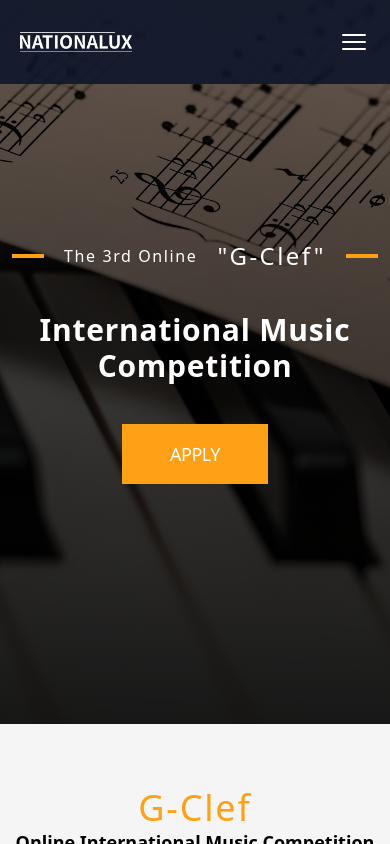
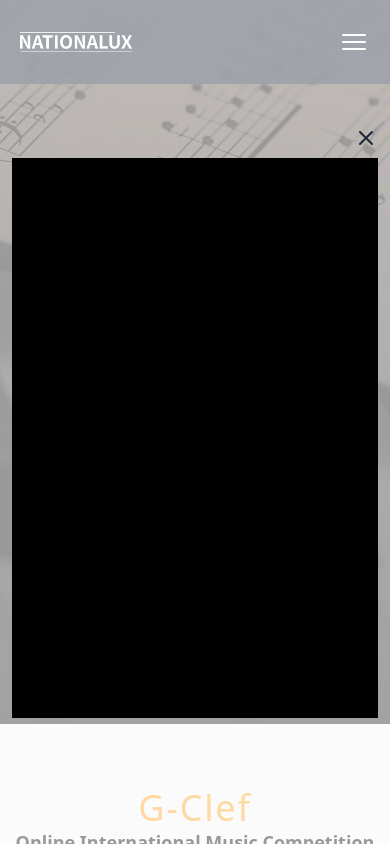
Before and after one commit to ha-philip/gclef, a Next.js app: page / in a window 390 px wide. Both pictures are taken after a click on the button "APPLY". Shown: the top 844 px of the page. Built offline with nearby package versions, Linux system fonts and the light colour scheme.

Commit message:
Feat: Overlay 팝업

```diff
--- /dev/null
+++ b/components/Apply.tsx
@@ -0,0 +1,15 @@
+import {motion} from "framer-motion";
+
+export default function Apply() {
+    return(
+        <>
+            <motion.div
+                initial={{scale: 0}}
+                animate={{scale: 1}}
+                className="lg:w-[75rem] w-full bg-[black] h-[35rem] z-30"
+            >
+
+            </motion.div>
+        </>
+    );
+}
--- a/components/NavBar.tsx
+++ b/components/NavBar.tsx
@@ -3,6 +3,7 @@ import { cls } from "./utils";
 import { motion, useAnimation, useScroll } from "framer-motion";
 import Link from "next/link";
 import { useEffect, useState } from "react";
+import Apply from "./Apply";
 
 const ScrollUp = {
   top: {
@@ -20,6 +21,7 @@ export default function NavigationBar() {
   const buttonAnimation = useAnimation();
   const [lanToggle, set_lanToggle] = useState<"KR" | "EN">("EN");
   const [toggleMenu, set_toggleMenu] = useState<boolean>(false);
+  const [overlay, setOverlay] = useState<boolean>(false);
 
   const scrollToTop = () => {
     window.scrollTo({
@@ -93,7 +95,9 @@ export default function NavigationBar() {
                 <span>CONTACT</span>
               </Link>
 
-              <button className="bg-[#fea116] py-8 px-20 text-white text-2xl tracking-wider flex justify-center items-center gap-3 hover:bg-[#fdad35] transition">
+              <button
+              onClick={() => setOverlay(true)}
+              className="bg-[#fea116] py-8 px-20 text-white text-2xl tracking-wider flex justify-center items-center gap-3 hover:bg-[#fdad35] transition">
                 APPLY
                 <svg xmlns="http://www.w3.org/2000/svg" fill="none" viewBox="0 0 24 24" stroke-width="1.5" stroke="currentColor" className="w-6 h-6">
                   <path stroke-linecap="round" stroke-linejoin="round" d="M6 12L3.269 3.126A59.768 59.768 0 0121.485 12 59.77 59.77 0 013.27 20.876L5.999 12zm0 0h7.5" />
@@ -180,7 +184,9 @@ export default function NavigationBar() {
                 <span>PAST WINNERS</span>
               </Link>
 
-              <button className="bg-[#fea116] py-6 text-white text-lg tracking-wider flex justify-center items-center gap-3 hover:bg-[#fdad35] transition">
+              <button
+              onClick={() => setOverlay(true)}
+              className="bg-[#fea116] py-6 text-white text-lg tracking-wider flex justify-center items-center gap-3 hover:bg-[#fdad35] transition">
                 APPLY
                 <svg xmlns="http://www.w3.org/2000/svg" fill="none" viewBox="0 0 24 24" stroke-width="1.5" stroke="currentColor" className="w-4 h-4">
                   <path stroke-linecap="round" stroke-linejoin="round" d="M6 12L3.269 3.126A59.768 59.768 0 0121.485 12 59.77 59.77 0 013.27 20.876L5.999 12zm0 0h7.5" />
@@ -214,6 +220,38 @@ export default function NavigationBar() {
           />
         </svg>
       </motion.button>
+
+      {overlay ? (
+        <>
+          <motion.div
+            initial={{ opacity: 0 }}
+            animate={{ opacity: 1 }}
+            exit={{ opacity: 0 }}
+            className="bg-[rgba(255,255,255,0.6)] fixed w-full h-full top-0 z-30 transition flex flex-col justify-center items-center px-3"
+          >
+            <h2
+              className="cursor-pointer pb-2 lg:w-[75rem] w-full flex justify-end items-end"
+              onClick={() => setOverlay(false)}
+            >
+              <svg
+                xmlns="http://www.w3.org/2000/svg"
+                fill="none"
+                viewBox="0 0 24 24"
+                strokeWidth="2"
+                stroke="#0f172be6"
+                className="lg:w-8 lg:h-8 w-6 h-6"
+              >
+                <path
+                  strokeLinecap="round"
+                  strokeLinejoin="round"
+                  d="M6 18L18 6M6 6l12 12"
+                />
+              </svg>
+            </h2>
+            <Apply />
+          </motion.div>
+        </>
+      ) : null}
     </>
   );
 }
--- a/pages/index.tsx
+++ b/pages/index.tsx
@@ -1,3 +1,4 @@
+import Apply from "@/components/Apply";
 import Contact from "@/components/Contact";
 import Introduce from "@/components/Introduce";
 import Jury from "@/components/Jury";
@@ -5,34 +6,79 @@ import Notice from "@/components/Notice";
 import Regulation from "@/components/Regulation";
 import { motion } from "framer-motion";
 import Head from "next/head";
-
-const banner: string = "/main_bg.png";
+import { useState } from "react";
 
 export default function Home() {
-  const goEditor = () => {
-    location.href = "https://app.surroundio.org/";
-  };
+  const [overlay, setOverlay] = useState<boolean>(false);
   return (
     <>
       <Head>
         <title>G-Clef</title>
       </Head>
-      <div className="lg:pt-64 lg:pb-[30rem] py-60 bg-cover bg-no-repeat flex flex-col justify-end items-center bg-fixed"
-        style={{backgroundImage: "linear-gradient(rgba(0, 0, 0, 0.6), rgba(0, 0, 0, 0.9)), url('/bgindex.jpg')"}}>
-          <div className="flex justify-center items-center gap-5">
-            <span className="lg:w-16 w-8 h-[0.2rem] bg-[#fea116]"></span>
-            <h1 className="text-white lg:text-2xl text-base tracking-widest font-thin">The 3rd Online</h1>
-            <h1 className="text-white lg:text-5xl text-2xl tracking-widest font-thin">&quot;G-Clef&quot;</h1>
-            <span className="lg:w-16 w-8 h-[0.2rem] bg-[#fea116]"></span>
-          </div>
-          <h1 className="text-white font-bold lg:text-6xl text-3xl mt-10 text-center tracking-wide">International Music Competition</h1>
-          <button className="bg-[#fea116] px-12 py-4 text-white tracking-tight lg:text-xl text-lg mt-10 hover:bg-[#fdad35] transition">APPLY</button>
+      <div
+        className="lg:pt-64 lg:pb-[30rem] py-60 bg-cover bg-no-repeat flex flex-col justify-end items-center bg-fixed"
+        style={{
+          backgroundImage:
+            "linear-gradient(rgba(0, 0, 0, 0.6), rgba(0, 0, 0, 0.9)), url('/bgindex.jpg')",
+        }}
+      >
+        <div className="flex justify-center items-center gap-5">
+          <span className="lg:w-16 w-8 h-[0.2rem] bg-[#fea116]"></span>
+          <h1 className="text-white lg:text-2xl text-base tracking-widest font-thin">
+            The 3rd Online
+          </h1>
+          <h1 className="text-white lg:text-5xl text-2xl tracking-widest font-thin">
+            &quot;G-Clef&quot;
+          </h1>
+          <span className="lg:w-16 w-8 h-[0.2rem] bg-[#fea116]"></span>
+        </div>
+        <h1 className="text-white font-bold lg:text-6xl text-3xl mt-10 text-center tracking-wide">
+          International Music Competition
+        </h1>
+        <button
+          onClick={() => setOverlay(true)}
+          className="bg-[#fea116] px-12 py-4 text-white tracking-tight lg:text-xl text-lg mt-10 hover:bg-[#fdad35] transition"
+        >
+          APPLY
+        </button>
       </div>
-      <Introduce/>
-      <Jury/>
-      <Regulation/>
-      <Notice/>
-      <Contact/>
+      <Introduce />
+      <Jury />
+      <Regulation />
+      <Notice />
+      <Contact />
+
+      {overlay ? (
+        <>
+          <motion.div
+            initial={{ opacity: 0 }}
+            animate={{ opacity: 1 }}
+            exit={{ opacity: 0 }}
+            className="bg-[rgba(255,255,255,0.6)] fixed w-full h-full top-0 z-30 transition flex flex-col justify-center items-center px-3"
+          >
+            <h2
+              className="cursor-pointer pb-2 lg:w-[75rem] w-full flex justify-end items-end"
+              onClick={() => setOverlay(false)}
+            >
+              <svg
+                xmlns="http://www.w3.org/2000/svg"
+                fill="none"
+                viewBox="0 0 24 24"
+                strokeWidth="2"
+                stroke="#0f172be6"
+                className="lg:w-8 lg:h-8 w-6 h-6"
+              >
+                <path
+                  strokeLinecap="round"
+                  strokeLinejoin="round"
+                  d="M6 18L18 6M6 6l12 12"
+                />
+              </svg>
+            </h2>
+            <Apply />
+          </motion.div>
+        </>
+      ) : null}
     </>
   );
 }
```
